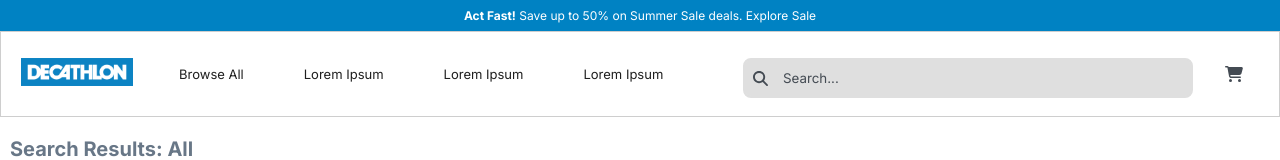
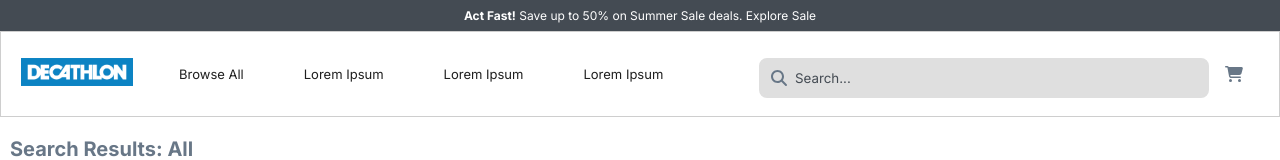
Before and after one commit to canonigod/ecommerce, a Next.js app: page /items in a window 1280 px wide. Shown: the top 160 px of the page. Built offline with nearby package versions, Linux system fonts and the light colour scheme.

Commit message:
improving accessibility

```diff
--- a/src/components/Button.js
+++ b/src/components/Button.js
@@ -13,6 +13,7 @@ const Button = ({
   flexColumn,
   icon,
   noMaxWidth,
+  noPadding,
   onClick,
   size = "regular",
   type = "primary",
@@ -23,6 +24,7 @@ const Button = ({
     styles[size],
     autoWidth && styles.autoWidth,
     noMaxWidth && styles.noMaxWidth,
+    noPadding && styles.noPadding,
     dFlex && styles.dFlex,
     flexColumn && styles.flexColumn,
   ].join(" ");
@@ -49,6 +51,7 @@ Button.propTypes = {
   disabled: PropTypes.bool,
   dFlex: PropTypes.bool,
   flexColumn: PropTypes.bool,
+  noPadding: PropTypes.bool,
   noMaxWidth: PropTypes.bool,
   icon: PropTypes.node,
   onClick: PropTypes.func,
--- a/src/components/CartIcon.js
+++ b/src/components/CartIcon.js
@@ -10,19 +10,23 @@ import styles from "../styles/components/CartIcon.module.css";
 // Fontawesome
 import { faCartShopping as cart } from "@fortawesome/free-solid-svg-icons";
 import { FontAwesomeIcon } from "@fortawesome/react-fontawesome";
+import Button from "./Button";
 
 const CartIcon = () => {
   const { cartItems, toggleShoppingCart } = useShoppingCart();
 
   return (
-    <button
-      type="button"
-      className={styles.cartIcon}
-      onClick={toggleShoppingCart}
-    >
-      <FontAwesomeIcon icon={cart} />
-      {cartItems.length > 0 && <div className={styles.cartTotal}></div>}
-    </button>
+    <div className={styles.cartIcon}>
+      <Button
+        arialLabel="open cart button"
+        type="ghost"
+        autoWidth
+        onClick={toggleShoppingCart}
+      >
+        <FontAwesomeIcon icon={cart} />
+        {cartItems.length > 0 && <div className={styles.cartTotal}></div>}
+      </Button>
+    </div>
   );
 };
 
--- a/src/components/Layout.js
+++ b/src/components/Layout.js
@@ -28,14 +28,14 @@ const Layout = ({ children }) => {
     <React.Fragment>
       <Head>
         <title>{pageTitle}</title>
-        <meta name="viewport" content="width=device-width, initial-scale=1.0, maximum-scale=1.0, minimum-scale=1.0, user-scalable=no" />
+        <meta name="viewport" content="width=device-width, initial-scale=1.0, maximum-scale=2.0, minimum-scale=1.0" />
       </Head>
       <ShoppingCartProvider>
         {/* Shopping Cart */}
         <ShoppingCart />
         {/* Offer Banner */}
         <Banner
-          backgroundColor="blue"
+          backgroundColor="darkGray"
           boldText="Act Fast!"
           text="Save up to 50% on Summer Sale deals. Explore Sale"
         />
--- a/src/components/QuantityInput.js
+++ b/src/components/QuantityInput.js
@@ -15,9 +15,11 @@ import {
 // Styles
 import styles from "../styles/components/QuantityInput.module.css";
 
+import { Button } from "@/components";
+
 const QuantityInput = ({ stock, product, quantity }) => {
-  const { addToCart, getProductQuantity, decreaseFromProduct } = useShoppingCart();
-
+  const { addToCart, getProductQuantity, decreaseFromProduct } =
+    useShoppingCart();
 
   const handleAddProductToCart = (product) => {
     addToCart(product);
@@ -29,32 +31,31 @@ const QuantityInput = ({ stock, product, quantity }) => {
 
   return (
     <div className={styles.quantityInputWrapper}>
-      <button
-        className={`${styles.button}`}
-        type="button"
+      <Button
         aria-label="Decrease quantity"
         onClick={() => handleRemoveFromCart(product.id)}
         disabled={quantity === 0}
+        type="ghost"
+        autoWidth
+        noPadding
+        size="small"
       >
         <FontAwesomeIcon icon={minus} />
-      </button>
-      <input
-        className={styles.input}
-        type="number"
-        min="1"
-        max={stock}
-        value={getProductQuantity(product.id)}
-        readOnly
-      />
-      <button
-        className={`${styles.button}`}
-        type="button"
+      </Button>
+      <p aria-label="Amount of product added to cart">
+        {getProductQuantity(product.id)}
+      </p>
+      <Button
         aria-label="Increase quantity"
         onClick={() => handleAddProductToCart(product)}
         disabled={quantity === stock}
+        type="ghost"
+        autoWidth
+        noPadding
+        size="small"
       >
         <FontAwesomeIcon icon={plus} />
-      </button>
+      </Button>
     </div>
   );
 };
--- a/src/components/SearchBar.js
+++ b/src/components/SearchBar.js
@@ -8,6 +8,7 @@ import { FontAwesomeIcon } from "@fortawesome/react-fontawesome";
 
 // Styles
 import styles from "../styles/components/SearchBar.module.css";
+import Button from "./Button";
 
 const SearchBar = () => {
   const router = useRouter();
@@ -39,9 +40,9 @@ const SearchBar = () => {
       className={`${styles.searchBar} ${isFocused ? styles.focused : ""}`}
       onSubmit={handleSubmit}
     >
-      <button className={styles.searchIcon} type="submit" disabled={!query}>
+      <Button arialLabel="search button" type="ghost" autoWidth>
         <FontAwesomeIcon icon={faSearch} />
-      </button>
+      </Button>
       <input
         aria-label="input to search for products"
         className={styles.inputText}
--- a/src/styles/components/Button.module.css
+++ b/src/styles/components/Button.module.css
@@ -62,6 +62,14 @@
   width: auto;
 }
 
+.noPadding {
+  padding: 0;
+}
+
+.small {
+  font-size: 10px;
+}
+
 @media screen and (min-width: 991px) {
   .button:not(.noMaxWidth) {
     max-width: 200px;
--- a/src/styles/components/CartIcon.module.css
+++ b/src/styles/components/CartIcon.module.css
@@ -3,14 +3,9 @@
   align-items: center;
   width: 50px;
   height: 50px;
-  background-color: transparent;
-  border: none;
-  border-radius: 50%;
-  margin-left: 16px;
   padding: 16px;
   cursor: pointer;
   color: var(--dark_gray);
-  font-size: 1rem;
   position: relative;
 }
 
--- a/src/styles/components/QuantityInput.module.css
+++ b/src/styles/components/QuantityInput.module.css
@@ -1,35 +1,15 @@
 .quantityInputWrapper {
   display: flex;
   align-items: center;
-  justify-content: space-evenly;
-  gap: 4px;
+  gap: 16px;
   background-color: var(--white_hover);
   border: 1px solid var(--lighter_gray);
   border-radius: 10px;
-  padding: 2px;
+  padding: 5px 10px;
   width: fit-content;
 }
 
-.button {
-  display: flex;
-  align-items: center;
-  justify-content: center;
-  background-color: transparent;
-  border: none;
-  font-size: 10px;
-  width: 0;
-  height: 0;
-  padding: 10px;
-  color: var(--text_gray);
-}
-
-.button:hover {
-  cursor: pointer;
-  border-radius: 50%;
-  color: var(--darkGray);
-}
-
-.input {
+.quantityInputWrapper p {
   background-color: transparent;
   border: none;
   text-align: center;
--- a/src/styles/components/SearchBar.module.css
+++ b/src/styles/components/SearchBar.module.css
@@ -7,6 +7,7 @@
   background-color: var(--lighter_gray);
   border: 2px solid var(--lighter_gray);
   border-radius: 8px;
+  padding: 0 10px;
 }
 
 .focused{
@@ -28,19 +29,6 @@
   outline: 0;
 }
 
-.searchIcon {
-  display: flex;
-  align-items: center;
-  justify-content: center;
-  background-color: transparent;
-  border: none;
-  border-radius: 10px;
-  padding: 8px;
-  width: 30px;
-  font-size: 15px;
-  color: var(--dark_gray);
-}
-
 @media screen and (min-width: 1200px) {
   .searchBar {
     width: 450px;
```
Also changed, not shown: 1 other file (tests, documents, lock files or other folders).
